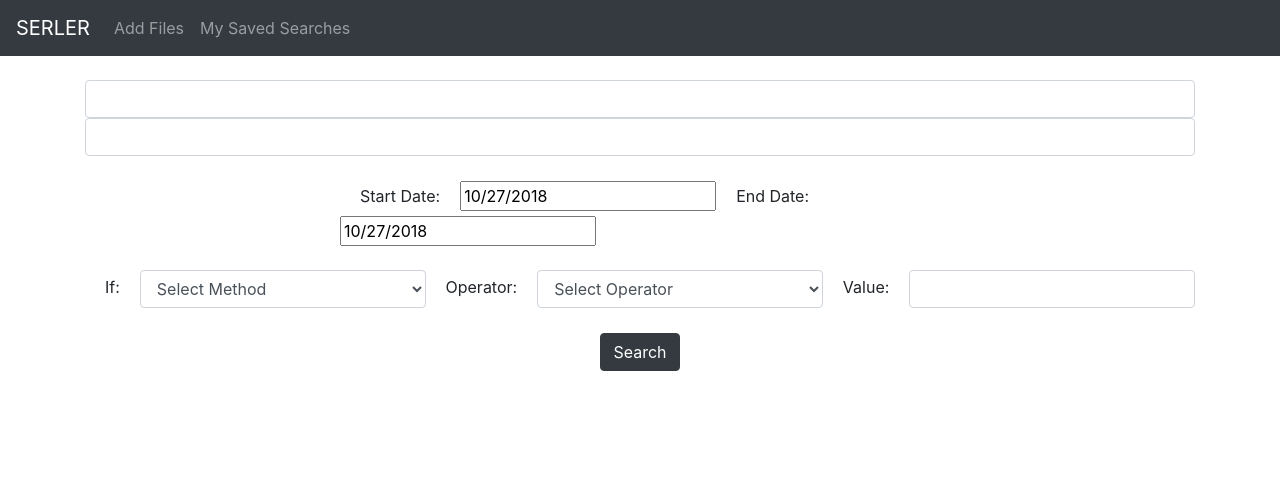
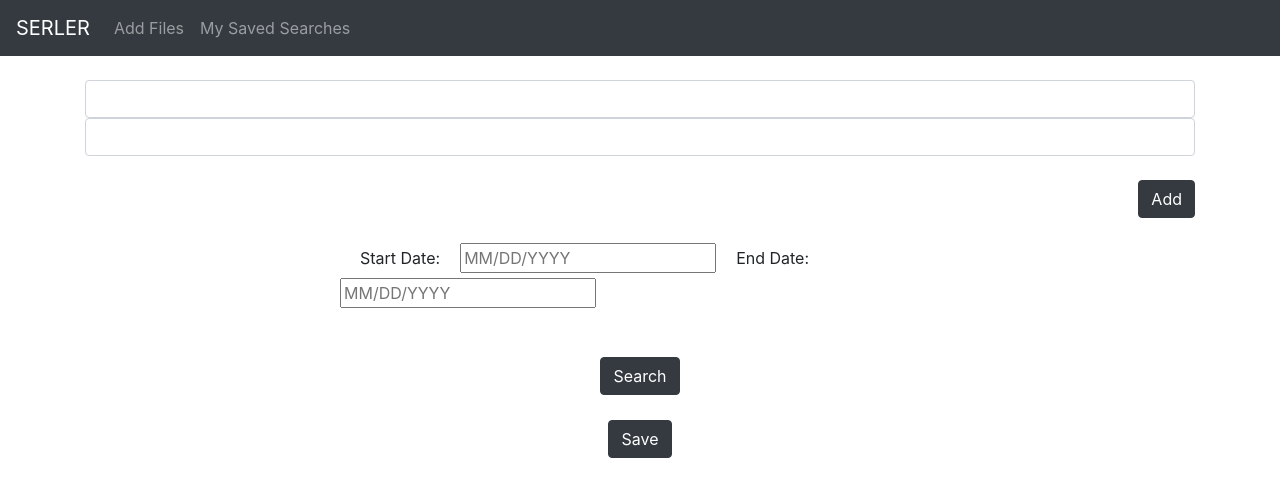
Before and after one commit to ayushnig/SERLER, a React (Create React App) app in the folder client/: page /savesearch in a window 1280 px wide. Shown: the top 496 px of the page. Built offline with nearby package versions, Linux system fonts and the light colour scheme.

Commit message:
Updated save search feature

```diff
--- a/client/src/App.css
+++ b/client/src/App.css
@@ -68,7 +68,7 @@ padding-top: 25px;
  }
 
 .add-button{
-  display:flex; ;
+  display:flex;
   justify-content:flex-end;
   width:100%;
 }
@@ -78,3 +78,10 @@ padding-top: 25px;
  margin-left: auto;
  margin-right: auto;
 }
+
+.text {
+padding-top: 50px;
+text-align: center;
+font-size: 25px;
+font-weight: bold;
+}
--- a/client/src/components/advancesearch.component.js
+++ b/client/src/components/advancesearch.component.js
@@ -15,7 +15,6 @@ export default class Advance extends Component {
         this.handleMethod = this.handleMethod.bind(this);
         this.handleOperator = this.handleOperator.bind(this);
         this.handleKeyword = this.handleKeyword.bind(this);
-
         this.handleSubmit = this.handleSubmit.bind(this);
 
         this.state = {
--- a/client/src/components/results.component.js
+++ b/client/src/components/results.component.js
@@ -40,7 +40,7 @@ export default class Results extends Component {
     let toDate = '';
     if (this.state.query) {
       if (this.state.query.description) {
-        authorName = this.state.query.description.toLowerCase() || null;
+        authorName = this.state.query.description.toLowerCase() || '';
       }
       else if (this.state.query.start && this.state.query.end) {
         fromDate = this.state.query.start
@@ -98,13 +98,13 @@ export default class Results extends Component {
 
   onSubmit(e) {
     e.preventDefault();
-    let authorName = this.state.description || null;
+    let authorName = this.state.description || '';
 
     let fromDate = this.state.start || '';
     let toDate = this.state.end || '';
     if (this.state.query) {
       if (this.state.query.description) {
-        authorName = authorName || null;
+        authorName = authorName || '';
       }
       else if (this.state.query.start && this.state.query.end) {
         fromDate = this.state.query.start
@@ -155,7 +155,7 @@ export default class Results extends Component {
 
               <input type="text" className="form-control"
                 value={this.state.description}
-                onChange={this.onChangeDescription} padding-bottom="20px" />
+                onChange={this.onChangeDescription} padding-bottom="20px" required/>
 
               <div class="d-flex justify-content-end">
                 <a href="/savesearch">Save Search</a>
@@ -283,7 +283,9 @@ export default class Results extends Component {
             ]}
             pageSize={articles.length}
             className="-striped -highlight"
-          /> : null}
+          /> :
+          <div className="text">No records found</div>
+          }
 
         </div>
       );
--- a/client/src/components/save.component.js
+++ b/client/src/components/save.component.js
@@ -4,6 +4,7 @@ import "../App.css";
 import axios from 'axios';
 import DatePicker from 'react-datepicker';
 import "react-datepicker/dist/react-datepicker.css";
+import Advance from './advancesearch.component';
 
 
 export default class Save extends Component {
@@ -79,6 +80,7 @@ onChangeValue(e) {
 
 onSubmit(e) {
   e.preventDefault();
+  alert("Your search has been saved")
 
   const searches = {
       name: this.state.name,
@@ -114,83 +116,13 @@ onSubmit(e) {
                  <input type="text" required className="form-control"
                     value={this.state.description}
                     onChange={this.onChangeDescription} padding-bottom="20px" />
-                </form>
-                <div>
 
-                <form onSubmit={this.onSubmit}>
-                    <div className="i-am-centered" >
-                        <div className="column-container" >
-                            <label className="help" > Start Date: </label>
-                            <DatePicker
-                                selected={this.state.start}
-                                onChange={this.onChangeStart}
-                                peekNextMonth
-                                showMonthDropdown
-                                showYearDropdown
-                                maxDate={new Date()}
-                                dropdownMode="select"
-                                placeholderText="MM/DD/YYYY"
-                                required
-                            />
-                            <label className="help" > End Date: </label>
-                            <DatePicker
-                                selected={this.state.end}
-                                onChange={this.onChangeEnd}
-                                peekNextMonth
-                                showMonthDropdown
-                                showYearDropdown
-                                maxDate={new Date()}
-                                dropdownMode="select"
-                                placeholderText="MM/DD/YYYY"
-                                required
-                            />
-                        </div >
-
-
-                    </div>
-                    <br></br>
-
-                    <div className="btn-group btn-block">
-                        <label className="drop">If:</label>
-
-                        <select className="form-control" id="exampleSelect1" value={this.state.method}
-                            onChange={this.onChangeMethod} required>
-                            <option value="">Select Method</option>
-                            <option>TDD</option>
-                            <option>Scrum</option>
-                            <option>BDD</option>
-                            <option>Kanban</option>
-                            <option>Agile</option>
-                            <option>Walerfall</option>
-                            <option>lean</option>
-
-                        </select>
-
-                        <label className="drop">Operator: </label>
-                        <select className="form-control" id="exampleSelect2" value={this.state.operator}
-                            onChange={this.onChangeOperator} required>
-                            <option value="">Select Operator</option>
-                            <option>Contains</option>
-                            <option>Doesn't Contain</option>
-                            <option>Begins with</option>
-                            <option>Ends With</option>
-                            <option>Is Equal to</option>
-                            <option>Is less than</option>
-                            <option>Is more than</option>
-
-                        </select>
-
-                        <label className="drop">Value: </label>
-                        <input type="text" required className="form-control"
-                            value={this.props.value}
-                            onChange={this.onChangeValue} padding-bottom="20px" />
-                    </div>
-                    {this.state.show}
-                    <div class="i-am-centered-button" padding-top="20px">
-                        <input type="submit" value="Search" className="btn btn-dark" padding-top="20px" />
+                  <br />
+                  <Advance />
+                  <div class="i-am-centered-button" padding-top="20px">
+                        <input type="submit" value="Save" className="btn btn-dark" padding-top="20px" />
                     </div>
                 </form>
-            </div>
             </div>
         )
     }
```
